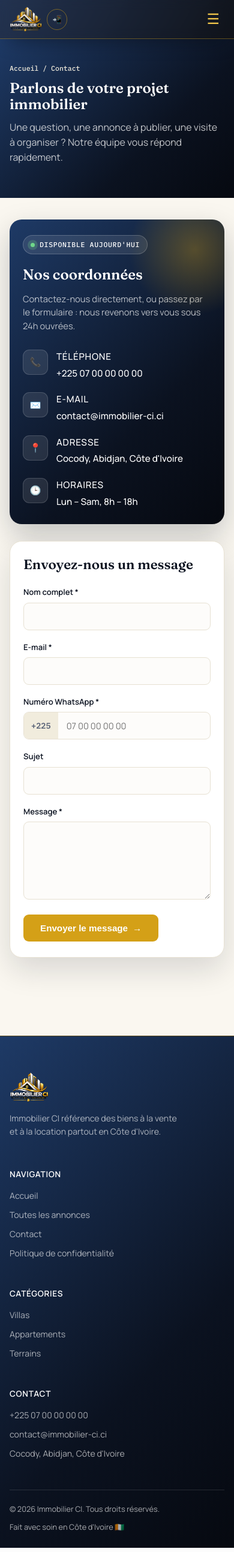
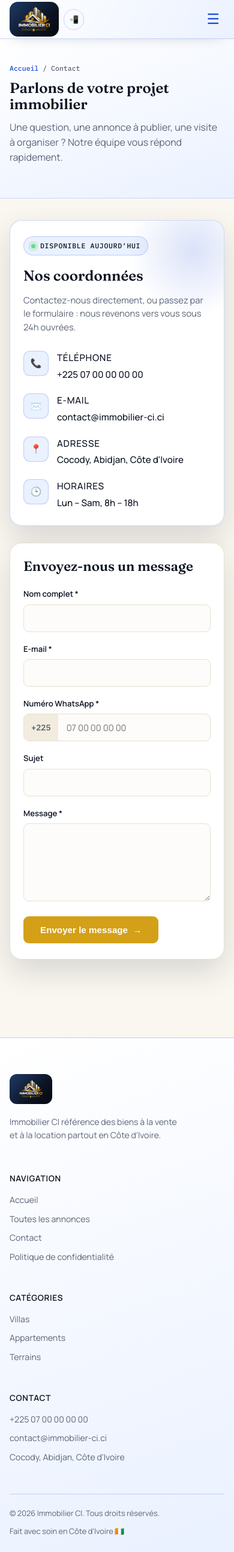
Before and after one commit to Sere-ali/immobilier-ci, a PHP site: page /immobilier-ci/contact.php in a window 390 px wide. Shown: the whole page at 60% size. Run offline with PHP 8.4, Linux system fonts and the light colour scheme; data comes from the database, SQL or seed files in the repository; data that the repository does not hold is empty; some libraries are stand-ins or nearby versions.

Commit message:
Thème blanc/bleu dominant + suivi complet de l'installation PWA
Couleurs :
- Remplace les grands aplats bleu nuit (en-tête, hero, bandeau CTA,
  cartes catégories, en-tête de page, pied de page, cartes de contact)
  par un fond blanc/bleu très clair, avec le bleu (--blue) en accent
  (texte, bordures, icônes, boutons) au lieu de couleur de fond dominante.
- Le logo (texte blanc + marine intégrés à l'image) garde un petit écrin
  bleu nuit (en-tête + pied de page) pour rester lisible sur fond clair.

PWA :
- Le message "Téléchargement en cours" reste maintenant affiché après que
  l'utilisateur valide la fenêtre d'installation native (le téléchargement/
  l'installation continuent encore quelques secondes sur le téléphone), et
  se transforme en confirmation "Installation réussie" seulement à
  l'événement réel appinstalled — avec un filet de sécurité (12s) si cet
  événement ne se déclenche pas sur certains navigateurs.

Co-Authored-By: Claude Sonnet 5 <noreply@anthropic.com>
Claude-Session: https://claude.ai/code/session_01ReN9zAvKQGJ1Bin3dvq9bk

```diff
--- a/assets/css/style.css
+++ b/assets/css/style.css
@@ -27,11 +27,18 @@
   --warning-bg: #fdf3da;
   --radius: 18px;
   --shadow: 0 20px 50px rgba(11,18,32,.14);
-  /* Dégradé bleu nuit → doré, simple et net : une seule diagonale, sans
-     couches superposées, utilisée partout où le site était en aplat sombre
-     uni (en-tête, hero, bandeau CTA, en-tête de page, pied de page...).
-     C'est ce dégradé — et lui seul — qui donne l'effet "brillant". */
+  /* Dégradé bleu nuit, réservé aux petites zones qui ont besoin d'un fond
+     sombre pour rester lisibles (ex. logo). Les grandes sections (en-tête,
+     hero, bandeau CTA, pied de page...) utilisent désormais un fond
+     blanc/bleu clair — voir --blue et --blue-soft ci-dessous. */
   --gradient-navy: linear-gradient(135deg, #1E3A66 0%, #0B1220 65%, #060910 100%);
+  /* Bleu principal : accents, liens, boutons, bordures — remplace le fond
+     bleu nuit plein comme couleur dominante du site (fond blanc/bleu clair,
+     bleu en accent, comme demandé). */
+  --blue: #1D4ED8;
+  --blue-dark: #163EB0;
+  --blue-soft: #EAF1FF;
+  --blue-soft-border: rgba(29,78,216,.22);
 }
 
 *{box-sizing:border-box}
@@ -76,9 +83,9 @@ h1,h2,h3,h4{font-family:'Fraunces',serif;font-weight:600;line-height:1.15;margin
    contenu ne parte pas sous l'en-tête. */
 .site-header{
   position:fixed;top:0;left:0;right:0;width:100%;z-index:50;
-  background:linear-gradient(120deg, rgba(23,40,71,.95), rgba(6,9,16,.96));
-  border-bottom:1px solid rgba(212,160,23,.4);
-  box-shadow:0 14px 34px -18px rgba(6,9,16,.65);
+  background:linear-gradient(120deg, rgba(255,255,255,.96), rgba(234,241,255,.96));
+  border-bottom:1px solid var(--blue-soft-border);
+  box-shadow:0 10px 26px -20px rgba(11,18,32,.35);
 }
 .site-header::before{
   content:'';position:absolute;inset:0;
@@ -87,64 +94,70 @@ h1,h2,h3,h4{font-family:'Fraunces',serif;font-weight:600;line-height:1.15;margin
 }
 .site-header .container{display:flex;align-items:center;justify-content:space-between;height:84px}
 .header-brand{display:flex;align-items:center;min-width:0}
-.logo{font-family:'Fraunces',serif;font-weight:700;font-size:1.4rem;color:#fff;display:flex;align-items:center;gap:8px;white-space:nowrap}
+/* Le logo (fichier image) a été dessiné pour un fond sombre (texte blanc +
+   marine) : on lui garde un petit écrin bleu nuit pour rester lisible sur
+   l'en-tête désormais blanc/bleu clair. */
+.logo{
+  font-family:'Fraunces',serif;font-weight:700;font-size:1.4rem;color:#fff;display:flex;align-items:center;gap:8px;white-space:nowrap;
+  background:var(--gradient-navy);padding:8px 14px;border-radius:14px;
+}
 .logo-mark{flex-shrink:0}
 .logo span{color:var(--laterite)}
 .logo-img{height:50px;width:auto;display:block}
-.logo-img-header{height:62px}
+.logo-img-header{height:48px}
 .main-nav{display:flex;align-items:center;gap:32px}
-.main-nav a{font-weight:600;font-size:.95rem;color:#E9E4D6;position:relative;padding:4px 0}
-.main-nav a:hover{color:var(--gold-light)}
+.main-nav a{font-weight:600;font-size:.95rem;color:var(--ink);position:relative;padding:4px 0}
+.main-nav a:hover{color:var(--blue)}
 .nav-cta{background:var(--laterite);color:var(--ink) !important;padding:12px 22px;border-radius:999px;font-weight:800}
 
 /* Bouton "Installer l'app", juste à côté du logo, toujours visible (iPhone et Android) */
 .pwa-install-badge{
   display:inline-flex;align-items:center;gap:6px;
-  background:transparent;border:1.5px solid rgba(212,160,23,.5);color:var(--gold-light);
+  background:transparent;border:1.5px solid var(--blue-soft-border);color:var(--blue);
   padding:7px 14px;border-radius:999px;font-weight:700;font-size:.78rem;cursor:pointer;font-family:inherit;
   margin-left:14px;white-space:nowrap;flex-shrink:0;
   transition:background-color .2s ease, transform .15s ease, border-color .2s ease;
 }
-.pwa-install-badge:hover{background:rgba(212,160,23,.14);border-color:var(--gold-light)}
+.pwa-install-badge:hover{background:rgba(29,78,216,.08);border-color:var(--blue)}
 .pwa-install-badge:active{transform:scale(.95)}
 .pwa-install-badge[hidden]{display:none}
 .nav-cta:hover{background:var(--laterite-dark)}
-.nav-toggle{display:none;background:none;border:none;font-size:1.5rem;cursor:pointer;color:var(--gold-light);padding:4px 8px}
+.nav-toggle{display:none;background:none;border:none;font-size:1.5rem;cursor:pointer;color:var(--blue);padding:4px 8px}
 
 /* ---------- Hero ---------- */
 .hero{
   position:relative;overflow:hidden;
-  background:var(--gradient-navy);
-  color:#fff;
+  background:linear-gradient(160deg, #FFFFFF 0%, var(--blue-soft) 100%);
+  color:var(--ink);
   padding:70px 0 60px;
 }
 .hero .skyline{
   position:absolute;inset:auto 0 0 0;height:120px;
   background:
-    linear-gradient(var(--lagune-dark),var(--lagune-dark)) 0 100%/6% 55% no-repeat,
-    linear-gradient(var(--lagune-dark),var(--lagune-dark)) 8% 100%/4% 80% no-repeat,
-    linear-gradient(var(--lagune-dark),var(--lagune-dark)) 14% 100%/7% 40% no-repeat,
-    linear-gradient(var(--lagune-dark),var(--lagune-dark)) 24% 100%/5% 95% no-repeat,
-    linear-gradient(var(--lagune-dark),var(--lagune-dark)) 32% 100%/8% 60% no-repeat,
-    linear-gradient(var(--lagune-dark),var(--lagune-dark)) 43% 100%/4% 35% no-repeat,
-    linear-gradient(var(--lagune-dark),var(--lagune-dark)) 50% 100%/9% 100% no-repeat,
-    linear-gradient(var(--lagune-dark),var(--lagune-dark)) 62% 100%/5% 50% no-repeat,
-    linear-gradient(var(--lagune-dark),var(--lagune-dark)) 70% 100%/7% 70% no-repeat,
-    linear-gradient(var(--lagune-dark),var(--lagune-dark)) 80% 100%/4% 45% no-repeat,
-    linear-gradient(var(--lagune-dark),var(--lagune-dark)) 87% 100%/6% 85% no-repeat,
-    linear-gradient(var(--lagune-dark),var(--lagune-dark)) 96% 100%/4% 30% no-repeat;
-  opacity:.5;
+    linear-gradient(var(--blue),var(--blue)) 0 100%/6% 55% no-repeat,
+    linear-gradient(var(--blue),var(--blue)) 8% 100%/4% 80% no-repeat,
+    linear-gradient(var(--blue),var(--blue)) 14% 100%/7% 40% no-repeat,
+    linear-gradient(var(--blue),var(--blue)) 24% 100%/5% 95% no-repeat,
+    linear-gradient(var(--blue),var(--blue)) 32% 100%/8% 60% no-repeat,
+    linear-gradient(var(--blue),var(--blue)) 43% 100%/4% 35% no-repeat,
+    linear-gradient(var(--blue),var(--blue)) 50% 100%/9% 100% no-repeat,
+    linear-gradient(var(--blue),var(--blue)) 62% 100%/5% 50% no-repeat,
+    linear-gradient(var(--blue),var(--blue)) 70% 100%/7% 70% no-repeat,
+    linear-gradient(var(--blue),var(--blue)) 80% 100%/4% 45% no-repeat,
+    linear-gradient(var(--blue),var(--blue)) 87% 100%/6% 85% no-repeat,
+    linear-gradient(var(--blue),var(--blue)) 96% 100%/4% 30% no-repeat;
+  opacity:.08;
 }
 .hero-inner{position:relative;z-index:2;text-align:center;max-width:760px;margin:0 auto}
 .hero .eyebrow{
   display:inline-flex;align-items:center;gap:8px;
   font-family:'Manrope',sans-serif;font-weight:700;font-size:.78rem;letter-spacing:.1em;text-transform:uppercase;
-  background:rgba(212,160,23,.12);border:1px solid rgba(212,160,23,.4);
-  padding:6px 14px;border-radius:999px;margin-bottom:22px;color:var(--gold-light);
+  background:var(--blue-soft);border:1px solid var(--blue-soft-border);
+  padding:6px 14px;border-radius:999px;margin-bottom:22px;color:var(--blue);
 }
-.hero h1{font-size:clamp(1.7rem,5vw,3.4rem);color:#fff}
-.hero h1 em{font-style:italic;color:var(--laterite)}
-.hero p{font-size:clamp(.95rem,2vw,1.1rem);color:rgba(255,255,255,.8);max-width:560px;margin:14px auto 36px}
+.hero h1{font-size:clamp(1.7rem,5vw,3.4rem);color:var(--ink)}
+.hero h1 em{font-style:italic;color:var(--blue)}
+.hero p{font-size:clamp(.95rem,2vw,1.1rem);color:var(--ink-soft);max-width:560px;margin:14px auto 36px}
 
 /* Barre de recherche */
 .search-bar{
@@ -226,31 +239,34 @@ h1,h2,h3,h4{font-family:'Fraunces',serif;font-weight:600;line-height:1.15;margin
 .stat-item .label{font-family:'IBM Plex Mono',monospace;font-size:.72rem;text-transform:uppercase;letter-spacing:.05em;color:var(--ink-soft)}
 
 /* ---------- CTA ---------- */
-.cta-band{background:var(--gradient-navy);color:#fff;border-radius:20px;padding:clamp(30px,6vw,52px);text-align:center;margin:0 24px}
-.cta-band h2{color:#fff}
-.cta-band p{color:rgba(255,255,255,.75);max-width:480px;margin:10px auto 26px}
+.cta-band{background:linear-gradient(160deg, #FFFFFF 0%, var(--blue-soft) 100%);border:1px solid var(--blue-soft-border);color:var(--ink);border-radius:20px;padding:clamp(30px,6vw,52px);text-align:center;margin:0 24px}
+.cta-band h2{color:var(--ink)}
+.cta-band p{color:var(--ink-soft);max-width:480px;margin:10px auto 26px}
 .btn{display:inline-block;padding:14px 28px;border-radius:999px;font-weight:800;font-size:.95rem;cursor:pointer;border:none}
 .btn-primary{background:var(--laterite);color:var(--ink)}
 .btn-primary:hover{background:var(--laterite-dark)}
-.btn-outline{background:transparent;border:1px solid rgba(255,255,255,.4);color:#fff}
-.btn-outline:hover{background:rgba(255,255,255,.1)}
+.btn-outline{background:transparent;border:1.5px solid var(--blue);color:var(--blue)}
+.btn-outline:hover{background:var(--blue);color:#fff}
 
 /* ---------- Footer ---------- */
 .site-footer{
-  background:var(--gradient-navy);color:rgba(255,255,255,.65);padding:60px 0 24px;margin-top:70px;
-  border-top:1px solid rgba(212,160,23,.4);
+  background:linear-gradient(160deg, #FFFFFF 0%, var(--blue-soft) 100%);color:var(--ink-soft);padding:60px 0 24px;margin-top:70px;
+  border-top:1px solid var(--blue-soft-border);
 }
 .footer-grid{display:grid;grid-template-columns:2fr 1fr 1fr 1fr;gap:40px;margin-bottom:40px}
-.footer-grid h4{color:#fff;font-family:'Manrope',sans-serif;font-size:.85rem;text-transform:uppercase;letter-spacing:.05em;margin-bottom:16px}
-.footer-grid a{display:block;font-size:.88rem;color:rgba(255,255,255,.65);margin-bottom:10px;word-break:break-word}
-.footer-grid a:hover{color:#fff}
-.footer-bottom{border-top:1px solid rgba(255,255,255,.12);padding-top:22px;font-size:.8rem;display:flex;justify-content:space-between;flex-wrap:wrap;gap:10px}
+.footer-grid h4{color:var(--ink);font-family:'Manrope',sans-serif;font-size:.85rem;text-transform:uppercase;letter-spacing:.05em;margin-bottom:16px}
+/* Le logo (texte blanc + marine intégrés à l'image) a besoin d'un fond
+   sombre pour rester lisible, même sur le pied de page désormais clair. */
+.footer-grid h4 .logo-img{background:var(--gradient-navy);padding:10px 16px;border-radius:12px;display:inline-block}
+.footer-grid a{display:block;font-size:.88rem;color:var(--ink-soft);margin-bottom:10px;word-break:break-word}
+.footer-grid a:hover{color:var(--blue)}
+.footer-bottom{border-top:1px solid var(--blue-soft-border);padding-top:22px;font-size:.8rem;display:flex;justify-content:space-between;flex-wrap:wrap;gap:10px}
 
 /* ---------- Pages listing / détail ---------- */
-.page-hero{background:var(--gradient-navy);color:#fff;padding:40px 0}
-.page-hero h1{color:#fff;font-size:clamp(1.5rem,3.5vw,2rem)}
-.breadcrumb{font-family:'IBM Plex Mono',monospace;font-size:.72rem;color:var(--sable);margin-bottom:10px;overflow-x:auto;white-space:nowrap}
-.breadcrumb a{color:var(--sable)}
+.page-hero{background:linear-gradient(160deg, #FFFFFF 0%, var(--blue-soft) 100%);color:var(--ink);padding:40px 0;border-bottom:1px solid var(--blue-soft-border)}
+.page-hero h1{color:var(--ink);font-size:clamp(1.5rem,3.5vw,2rem)}
+.breadcrumb{font-family:'IBM Plex Mono',monospace;font-size:.72rem;color:var(--ink-soft);margin-bottom:10px;overflow-x:auto;white-space:nowrap}
+.breadcrumb a{color:var(--blue)}
 
 /* Pages de texte long (politique de confidentialité, CGU, etc.) */
 .legal-content{max-width:760px;margin:40px auto 70px;color:var(--ink)}
@@ -596,7 +612,7 @@ html.js .main-nav.open a:nth-child(6){transition-delay:.3s}
 /* =========================================================
    Page Contact — layout dédié
    ========================================================= */
-.contact-hero-sub{color:rgba(255,255,255,.75);max-width:520px;margin-top:8px;font-size:1rem}
+.contact-hero-sub{color:var(--ink-soft);max-width:520px;margin-top:8px;font-size:1rem}
 
 .contact-layout{
   display:grid;grid-template-columns:.85fr 1.15fr;gap:28px;
@@ -606,19 +622,19 @@ html.js .main-nav.open a:nth-child(6){transition-delay:.3s}
 /* ---- Colonne coordonnées ---- */
 .contact-info-card{
   position:relative;overflow:hidden;
-  background:var(--gradient-navy);color:#fff;
+  background:#fff;color:var(--ink);border:1px solid var(--blue-soft-border);
   border-radius:20px;padding:38px 32px;
-  box-shadow:0 20px 50px rgba(11,18,32,.22);
+  box-shadow:var(--shadow);
 }
 .contact-info-glow{
   position:absolute;top:-60px;right:-60px;width:220px;height:220px;border-radius:50%;
-  background:radial-gradient(circle, rgba(212,160,23,.35), transparent 70%);
+  background:radial-gradient(circle, rgba(29,78,216,.16), transparent 70%);
   pointer-events:none;
 }
 .contact-status{
   display:inline-flex;align-items:center;gap:8px;
   font-family:'IBM Plex Mono',monospace;font-size:.72rem;text-transform:uppercase;letter-spacing:.06em;
-  background:rgba(255,255,255,.1);border:1px solid rgba(255,255,255,.2);
+  background:var(--blue-soft);border:1px solid var(--blue-soft-border);color:var(--ink);
   padding:6px 12px;border-radius:999px;margin-bottom:20px;
 }
 .contact-status .dot{
@@ -631,20 +647,20 @@ html.js .main-nav.open a:nth-child(6){transition-delay:.3s}
   70%{box-shadow:0 0 0 8px rgba(111,216,138,0)}
   100%{box-shadow:0 0 0 0 rgba(111,216,138,0)}
 }
-.contact-info-card h2{color:#fff;font-size:1.5rem;margin-bottom:10px}
-.contact-info-lead{color:rgba(255,255,255,.7);font-size:.92rem;margin-bottom:28px;max-width:360px}
+.contact-info-card h2{color:var(--ink);font-size:1.5rem;margin-bottom:10px}
+.contact-info-lead{color:var(--ink-soft);font-size:.92rem;margin-bottom:28px;max-width:360px}
 
 .contact-info-list{list-style:none;margin:0;padding:0;display:flex;flex-direction:column;gap:20px;position:relative;z-index:1}
 .contact-info-list li{display:flex;align-items:flex-start;gap:14px}
 .contact-info-icon{
   flex:0 0 auto;width:42px;height:42px;border-radius:11px;
-  background:rgba(255,255,255,.1);border:1px solid rgba(255,255,255,.15);
+  background:var(--blue-soft);border:1px solid var(--blue-soft-border);color:var(--blue);
   display:flex;align-items:center;justify-content:center;font-size:1.1rem;
   transition:transform .25s cubic-bezier(.34,1.56,.64,1), background-color .25s ease;
 }
-.contact-info-list li:hover .contact-info-icon{transform:scale(1.1) rotate(-4deg);background:rgba(255,255,255,.18)}
-.contact-info-label{display:block;font-size:.72rem;text-transform:uppercase;letter-spacing:.05em;color:rgba(255,255,255,.5);margin-bottom:3px}
-.contact-info-list a, .contact-info-list span{color:#fff;font-weight:500;font-size:.95rem;word-break:break-word}
+.contact-info-list li:hover .contact-info-icon{transform:scale(1.1) rotate(-4deg);background:var(--blue-soft-border)}
+.contact-info-label{display:block;font-size:.72rem;text-transform:uppercase;letter-spacing:.05em;color:var(--ink-soft);margin-bottom:3px}
+.contact-info-list a, .contact-info-list span{color:var(--ink);font-weight:500;font-size:.95rem;word-break:break-word}
 .contact-info-list a{border-bottom:1px solid transparent;transition:border-color .2s ease}
 .contact-info-list a:hover{border-color:var(--laterite)}
 
--- a/assets/js/main.js
+++ b/assets/js/main.js
@@ -41,17 +41,31 @@ if ('serviceWorker' in navigator) {
     deferredPrompt = e;
   });
 
+  // Filet de sécurité : si "appinstalled" ne se déclenche jamais (cas rare
+  // selon navigateur), le message ne doit pas rester affiché indéfiniment.
+  var installWatchdog = null;
+
   if (btn) {
     btn.addEventListener('click', function () {
       if (deferredPrompt) {
-        // Message affiché pendant que la fenêtre d'installation native est ouverte
-        // et que l'application se télécharge/s'installe sur l'appareil.
+        // Message affiché dès le clic, pendant que la fenêtre d'installation
+        // native est ouverte.
         showToast('Téléchargement en cours. Veuillez patienter…');
         deferredPrompt.prompt();
         deferredPrompt.userChoice.then(function (choice) {
-          if (toast) toast.hidden = true;
           if (choice && choice.outcome === 'accepted') {
-            showToast('Installation réussie ✓', 2500);
+            // L'utilisateur a validé la fenêtre système, mais le téléchargement
+            // et l'installation continuent encore quelques secondes sur
+            // l'appareil : on garde le message visible (texte mis à jour)
+            // jusqu'à l'événement "appinstalled", qui confirme la fin réelle
+            // de l'installation sur l'écran du téléphone.
+            showToast('Installation en cours sur votre appareil…');
+            if (installWatchdog) window.clearTimeout(installWatchdog);
+            installWatchdog = window.setTimeout(function () {
+              if (toast) toast.hidden = true;
+            }, 12000);
+          } else if (toast) {
+            toast.hidden = true;
           }
         }).finally(function () { deferredPrompt = null; });
         return;
@@ -66,6 +80,13 @@ if ('serviceWorker' in navigator) {
     });
   }
   if (tipClose) tipClose.addEventListener('click', function () { tip.hidden = true; });
+
+  // Confirmation visible dès que l'application est réellement installée sur
+  // l'appareil (déclenché par le navigateur lui-même, fiable sur Android/Chrome).
+  window.addEventListener('appinstalled', function () {
+    if (installWatchdog) window.clearTimeout(installWatchdog);
+    showToast('Installation réussie ✓', 2500);
+  });
 })();
 
 document.addEventListener('DOMContentLoaded', function () {
```
Also changed, not shown: other parts of assets/css/style.css (+12 -12 lines).
